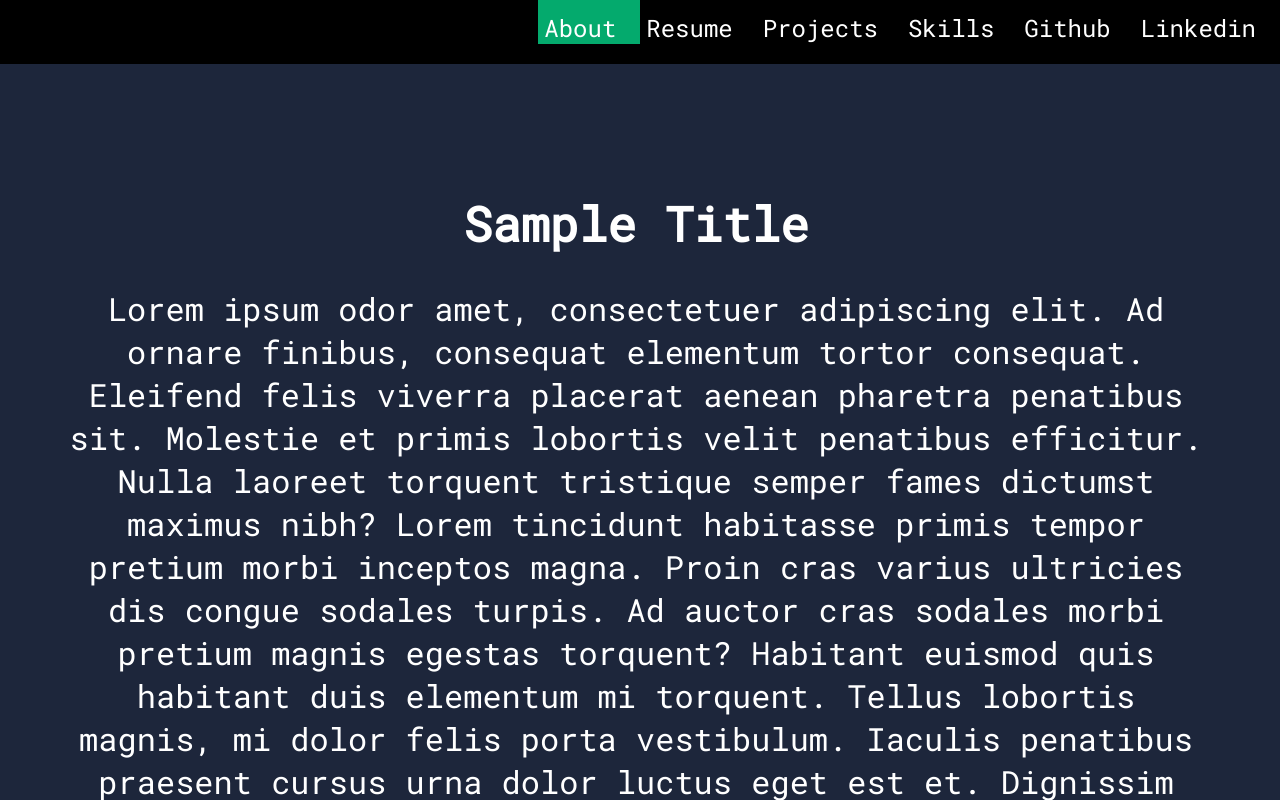
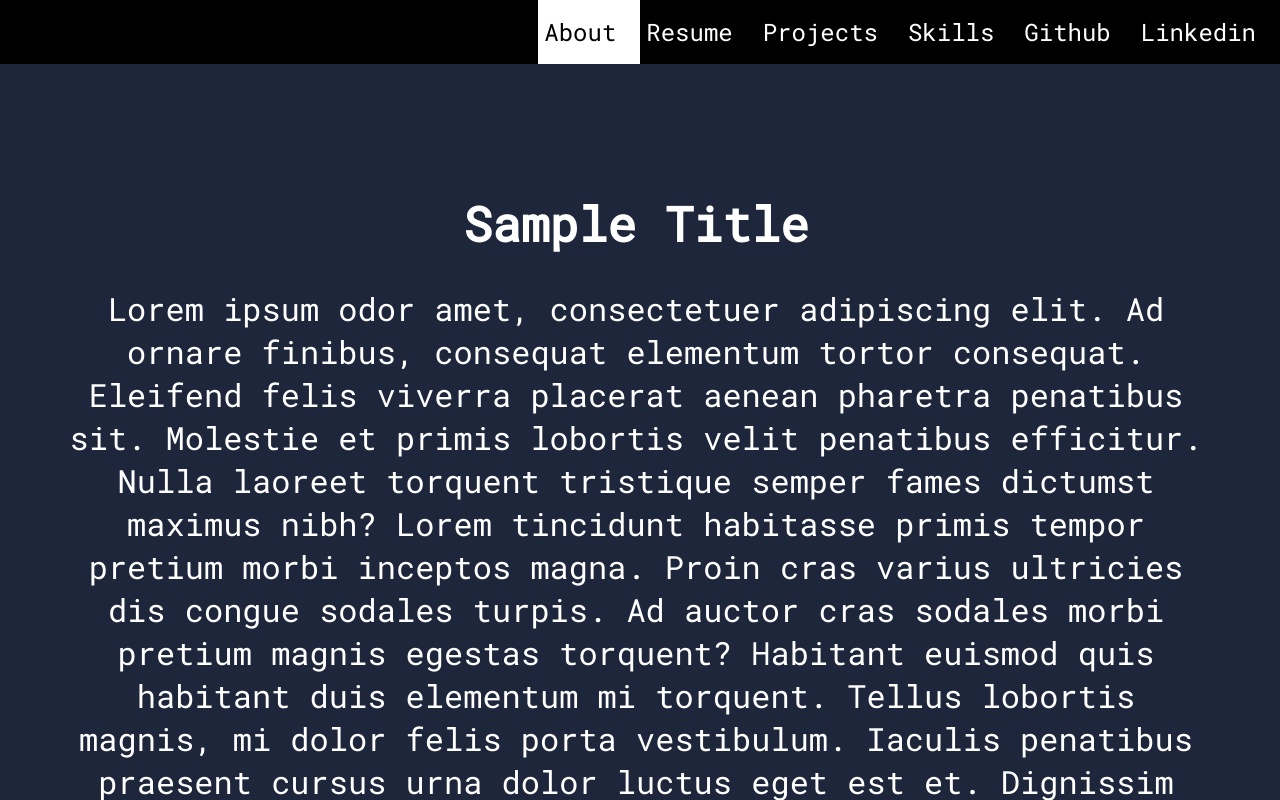
Before and after one commit to spark1eaf/portfolioWebsite, a React (Vite) app in the folder frontend/: page / in a window 1280 px wide. In both pictures the pointer is over the button "About". Shown: the top 800 px of the page. Built offline with nearby package versions, Linux system fonts and the light colour scheme.

Commit message:
added hover effect for menu buttons

```diff
--- a/frontend/src/main.css
+++ b/frontend/src/main.css
@@ -46,16 +46,15 @@ body {
     color: white;
     background-color: black;
     font-family: "Roboto Mono";
-    height: 5.5vh;
+    height: 8vh;
     border-style: none;
     font-size: 1.5em;
     padding-right: 1em;
-    padding-top: .5em;
 }
 
 .nav-bar button:hover {
-    background-color: #04AA6D;
-    color: white;
+    background-color: #ffffff;
+    color: black;
     }
 
 .contact h1{
@@ -150,6 +149,10 @@ body {
     font-family: "Roboto Mono";
     font-size: 2em;
 }
+.menu-btns button:hover {
+    background-color: #ffffff;
+    color: black;
+}
 
 @keyframes slide-menu-in {
     from{transform: translateX(0);}
```
